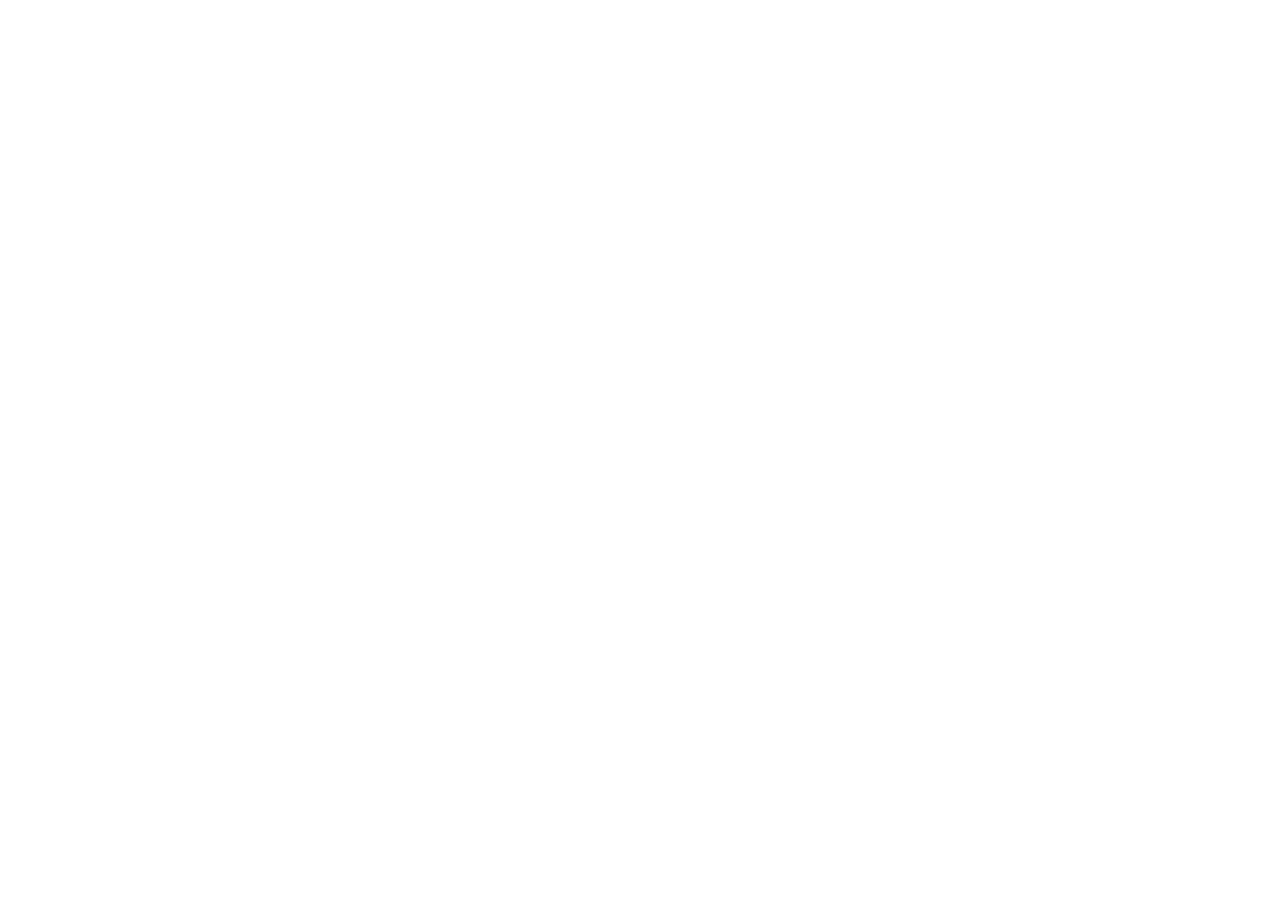
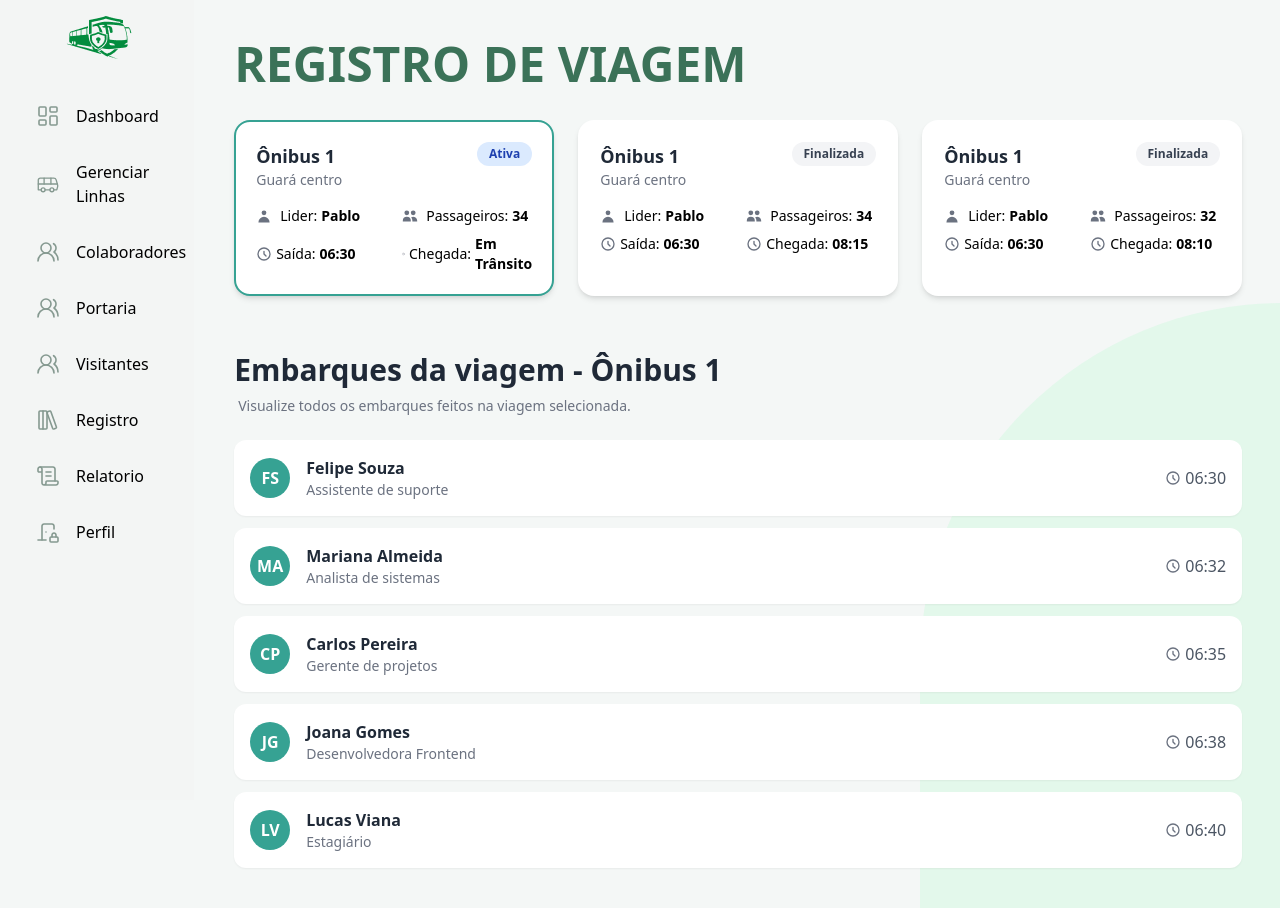
Before and after one commit to Marilia84/Gestao-de-Acesso, a React (Vite) app: page /registro-viagem in a window 1280 px wide. Before the commit this address had no page. Before the commit the page ends 800 px from the top, so only its background shows below. Built offline with nearby package versions, Linux system fonts and the light colour scheme; sample sign-in values are in the browser's storage.

Commit message:
criando a pagina registro de viagem

```diff
--- a/src/components/Navbar.jsx
+++ b/src/components/Navbar.jsx
@@ -15,7 +15,7 @@
     { icon: users, label: "Colaboradores", path: "/colaboradores" },
     { icon: users, label: "Portaria", path: "/portaria" },
     { icon: users, label: "Visitantes", path: "/visitantes" },
-    { icon: registry, label: "Registro", path: "/registros" },
+    { icon: registry, label: "Registro", path: "/registro-viagem" },
     { icon: record, label: "Relatorio", path: "/relatorio" },
     { icon: door, label: "Perfil", path: "/perfil" },
   ];
--- a/src/main.jsx
+++ b/src/main.jsx
@@ -8,6 +8,7 @@
 import Colaboradores from "./pages/Colaboradores";
 import GerenciarLinhas from "./pages/Gerenciar-linhas";
 import Visitantes from "./pages/Visitantes";
+import RegistroViagem from "./pages/registro-viagem";
 
 createRoot(document.getElementById("root")).render(
   <StrictMode>
@@ -46,6 +47,14 @@
             </PrivateRoute>
           }
         />
+        <Route
+          path="/registro-viagem"
+          element={
+            <PrivateRoute>
+              <RegistroViagem />
+            </PrivateRoute>
+          }
+        />
       </Routes>
     </BrowserRouter>
   </StrictMode>
--- /dev/null
+++ b/src/pages/Registro-viagem.jsx
@@ -0,0 +1,287 @@
+// src/pages/RegistroViagem.js
+
+import React, { useState } from "react";
+import Navbar from "../components/Navbar"; // Reutilize seu Navbar
+
+// --- ÍCONES (para detalhes visuais) ---
+const UserIcon = () => (
+  <svg
+    xmlns="http://www.w3.org/2000/svg"
+    className="h-4 w-4 mr-2 text-gray-500"
+    viewBox="0 0 20 20"
+    fill="currentColor"
+  >
+    <path
+      fillRule="evenodd"
+      d="M10 9a3 3 0 100-6 3 3 0 000 6zm-7 9a7 7 0 1114 0H3z"
+      clipRule="evenodd"
+    />
+  </svg>
+);
+const UsersIcon = () => (
+  <svg
+    xmlns="http://www.w3.org/2000/svg"
+    className="h-4 w-4 mr-2 text-gray-500"
+    viewBox="0 0 20 20"
+    fill="currentColor"
+  >
+    <path d="M9 6a3 3 0 11-6 0 3 3 0 016 0zM17 6a3 3 0 11-6 0 3 3 0 016 0zM12.93 17c.046-.327.07-.66.07-1a6.97 6.97 0 00-1.5-4.33A5 5 0 0119 16v1h-6.07zM6 11a5 5 0 015 5v1H1v-1a5 5 0 015-5z" />
+  </svg>
+);
+const ClockIcon = () => (
+  <svg
+    xmlns="http://www.w3.org/2000/svg"
+    className="h-4 w-4 mr-1 text-gray-500"
+    fill="none"
+    viewBox="0 0 24 24"
+    stroke="currentColor"
+    strokeWidth={2}
+  >
+    <path
+      strokeLinecap="round"
+      strokeLinejoin="round"
+      d="M12 8v4l3 3m6-3a9 9 0 11-18 0 9 9 0 0118 0z"
+    />
+  </svg>
+);
+
+// --- DADOS DE EXEMPLO ---
+const initialTripsData = [
+  {
+    id: 1,
+    name: "Ônibus 1",
+    route: "Guará centro",
+    status: "Ativa",
+    driver: "Pablo",
+    passengerCount: 34,
+    departureTime: "06:30",
+    arrivalTime: "Em Trânsito",
+    boardings: [
+      {
+        id: 101,
+        initials: "FS",
+        name: "Felipe Souza",
+        role: "Assistente de suporte",
+        time: "06:30",
+      },
+      {
+        id: 102,
+        initials: "MA",
+        name: "Mariana Almeida",
+        role: "Analista de sistemas",
+        time: "06:32",
+      },
+      {
+        id: 103,
+        initials: "CP",
+        name: "Carlos Pereira",
+        role: "Gerente de projetos",
+        time: "06:35",
+      },
+      {
+        id: 104,
+        initials: "JG",
+        name: "Joana Gomes",
+        role: "Desenvolvedora Frontend",
+        time: "06:38",
+      },
+      {
+        id: 105,
+        initials: "LV",
+        name: "Lucas Viana",
+        role: "Estagiário",
+        time: "06:40",
+      },
+    ],
+  },
+  {
+    id: 2,
+    name: "Ônibus 1",
+    route: "Guará centro",
+    status: "Finalizada",
+    driver: "Pablo",
+    passengerCount: 34,
+    departureTime: "06:30",
+    arrivalTime: "08:15",
+    boardings: [
+      {
+        id: 201,
+        initials: "RF",
+        name: "Ricardo Fernandes",
+        role: "Designer UI/UX",
+        time: "06:30",
+      },
+      {
+        id: 202,
+        initials: "AS",
+        name: "Amanda Silva",
+        role: "Analista de QA",
+        time: "06:33",
+      },
+    ],
+  },
+  {
+    id: 3,
+    name: "Ônibus 1",
+    route: "Guará centro",
+    status: "Finalizada",
+    driver: "Pablo",
+    passengerCount: 32,
+    departureTime: "06:30",
+    arrivalTime: "08:10",
+    boardings: [
+      {
+        id: 301,
+        initials: "BC",
+        name: "Bruno Costa",
+        role: "Desenvolvedor Backend",
+        time: "06:30",
+      },
+    ],
+  },
+];
+
+const RegistroViagem = () => {
+  // Estado para armazenar os dados de todas as viagens
+  const [trips, setTrips] = useState(initialTripsData);
+
+  // Estado para controlar qual viagem está SELECIONADA. Começa com o ID da primeira viagem.
+  const [selectedTripId, setSelectedTripId] = useState(trips[0]?.id || null);
+
+  // Encontra o objeto completo da viagem selecionada com base no seu ID
+  const selectedTrip = trips.find((trip) => trip.id === selectedTripId);
+
+  return (
+    <div className="flex bg-[#F4F7F6] min-h-screen">
+      <Navbar /> {/* Seu menu lateral */}
+      {/* Conteúdo Principal */}
+      <main className="flex-1 p-6 md:p-10 relative">
+        {/* Forma decorativa no canto inferior direito */}
+        <div className="absolute bottom-0 right-0 w-1/2 h-1/2 md:w-1/3 md:h-2/3 bg-green-200/30 rounded-tl-full -z-0"></div>
+
+        <div className="relative z-10">
+          <header className="flex justify-between items-center mb-8">
+            <h1 className="text-5xl font-bold text-[#3B7258]">
+              REGISTRO DE VIAGEM
+            </h1>
+            {/* Ícone de Sair, se necessário */}
+          </header>
+
+          {/* Seção 1: Cards de Viagem (com rolagem horizontal) */}
+          <div className="flex space-x-6 overflow-x-auto pb-4 -mx-6 px-6">
+            {trips.map((trip) => (
+              <div
+                key={trip.id}
+                // Aplica um estilo diferente se o card estiver selecionado
+                className={`
+                  bg-white rounded-2xl p-5 shadow-md min-w-[320px] cursor-pointer
+                  transition-all duration-200 ease-in-out transform hover:-translate-y-1
+                  ${
+                    selectedTripId === trip.id
+                      ? "border-2 border-[#36A293]"
+                      : "border-2 border-transparent"
+                  }
+                `}
+                onClick={() => setSelectedTripId(trip.id)} // Atualiza o ID selecionado ao clicar
+              >
+                <div className="flex justify-between items-start mb-4">
+                  <div>
+                    <h3 className="font-bold text-lg text-gray-800">
+                      {trip.name}
+                    </h3>
+                    <p className="text-sm text-gray-500">{trip.route}</p>
+                  </div>
+                  {/* Badge de Status com cor condicional */}
+                  <span
+                    className={`
+                      px-3 py-1 text-xs font-semibold rounded-full
+                      ${
+                        trip.status === "Ativa"
+                          ? "bg-blue-100 text-blue-800"
+                          : "bg-gray-100 text-gray-700"
+                      }
+                    `}
+                  >
+                    {trip.status}
+                  </span>
+                </div>
+
+                <div className="grid grid-cols-2 gap-x-4 gap-y-2 text-sm">
+                  <div className="flex items-center">
+                    <UserIcon /> Lider:{" "}
+                    <span className="font-semibold ml-1">{trip.driver}</span>
+                  </div>
+                  <div className="flex items-center">
+                    <UsersIcon /> Passageiros:{" "}
+                    <span className="font-semibold ml-1">
+                      {trip.passengerCount}
+                    </span>
+                  </div>
+                  <div className="flex items-center">
+                    <ClockIcon /> Saída:{" "}
+                    <span className="font-semibold ml-1">
+                      {trip.departureTime}
+                    </span>
+                  </div>
+                  <div className="flex items-center">
+                    <ClockIcon /> Chegada:{" "}
+                    <span className="font-semibold ml-1">
+                      {trip.arrivalTime}
+                    </span>
+                  </div>
+                </div>
+              </div>
+            ))}
+          </div>
+
+          {/* Seção 2: Lista de Embarques (baseada na viagem selecionada) */}
+          <div className="mt-10">
+            {selectedTrip ? ( // Renderiza apenas se uma viagem for encontrada
+              <>
+                <h2 className="text-3xl font-bold text-gray-800 mb-2">
+                  Embarques da viagem - {selectedTrip.name}
+                </h2>
+                <p className="text-sm text-gray-500 mb-6 ml-1">
+                  Visualize todos os embarques feitos na viagem selecionada.
+                </p>
+
+                <div className="space-y-3">
+                  {selectedTrip.boardings.map((boarding) => (
+                    <div
+                      key={boarding.id}
+                      className="bg-white rounded-xl p-4 flex items-center justify-between shadow-sm"
+                    >
+                      <div className="flex items-center">
+                        <div className="bg-[#36A293] text-white w-10 h-10 rounded-full flex items-center justify-center font-bold mr-4">
+                          {boarding.initials}
+                        </div>
+                        <div>
+                          <p className="font-semibold text-gray-800">
+                            {boarding.name}
+                          </p>
+                          <p className="text-sm text-gray-500">
+                            {boarding.role}
+                          </p>
+                        </div>
+                      </div>
+                      <div className="flex items-center text-gray-600 font-medium">
+                        <ClockIcon />
+                        <span>{boarding.time}</span>
+                      </div>
+                    </div>
+                  ))}
+                </div>
+              </>
+            ) : (
+              <p className="text-center text-gray-500 mt-10">
+                Selecione uma viagem para ver os embarques.
+              </p>
+            )}
+          </div>
+        </div>
+      </main>
+    </div>
+  );
+};
+
+export default RegistroViagem;
```
